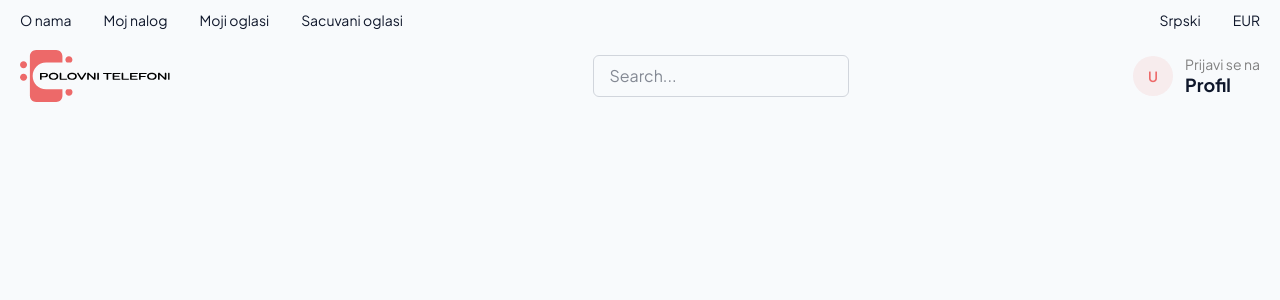
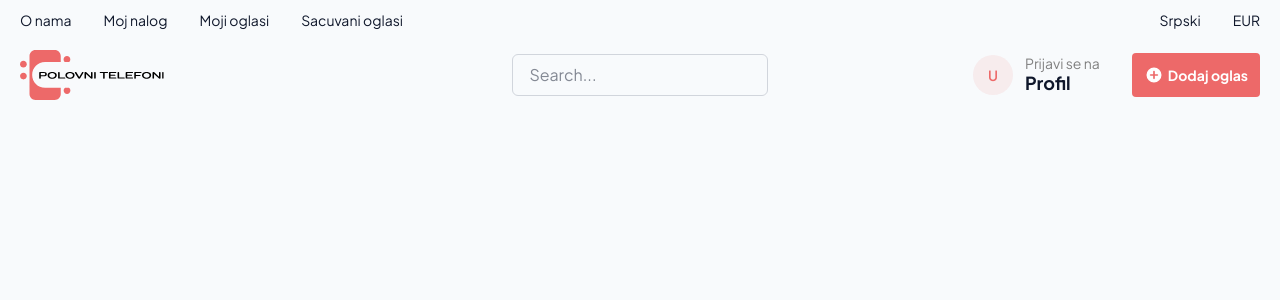
Before and after one commit to lekeee/polovnitelefoni-frontend, a Next.js app: page / in a window 1280 px wide. Shown: the top 300 px of the page. Built offline with nearby package versions, Linux system fonts and the light colour scheme.

Commit message:
Refactor Navbar to include PrimaryButton for adding listings and adjust logo dimensions

```diff
--- a/components/common/Navbar.tsx
+++ b/components/common/Navbar.tsx
@@ -1,6 +1,8 @@
 import Image from "next/image";
 import Link from "next/link";
 import UserAvatar from "../ui/UserAvatar";
+import PrimaryButton from "../ui/PrimaryButton";
+import { PlusCircle } from "lucide-react";
 
 export default function Navbar() {
     return <nav className="w-full max-w-7xl mx-auto flex flex-col items-center justify-between py-0 px-5">
@@ -20,13 +22,14 @@ export default function Navbar() {
         <div className="flex justify-between items-center py-2.5 w-full">
             <div className="w-72">
                 <Link href="/" className="w-36 h-12">
-                    <Image src="/polovnitelefoni-logo.svg" alt="Logo" height={50} width={150} />
+                    <Image src="/polovnitelefoni-logo.svg" alt="Logo" height={50} width={143.75} />
                 </Link>
             </div>
             <div>
                 <input type="text" placeholder="Search..." className="border border-gray-300 rounded-md px-4 py-2 w-64" />
             </div>
-            <Link href="/login" className="flex">
+            <div className="flex items-center gap-8">
+                <Link href="/login" className="flex items-center gap-4">
                     <div className="flex items-center gap-3">
                         <UserAvatar />
                         <div className="flex flex-col items-start">
@@ -35,6 +38,11 @@ export default function Navbar() {
                         </div>
                     </div>
                 </Link>
+                <div>
+                    <PrimaryButton href="/login" text="Dodaj oglas" icon={PlusCircle} />
+                </div>
+
+            </div>
         </div>
     </nav >
 }
--- a/components/ui/PrimaryButton.tsx
+++ b/components/ui/PrimaryButton.tsx
@@ -1,14 +1,16 @@
 import Link from "next/link";
-import { PlusCircle } from "lucide-react";
+import { LucideIcon } from "lucide-react";
 
 type Props = {
     href: string;
     text: string;
+    icon?: LucideIcon;
 };
 
-export default function PrimaryButton({ href, text }: Props) {
+export default function PrimaryButton({ href, text, icon }: Props) {
+    const IconComponent = icon;
     return <Link href={href ?? "#"} className="p-3 text-sm flex gap-1 font-bold text-white bg-primary rounded-sm hover:bg-[#DA5A5A] duration-300">
-        <PlusCircle className="text-primary fill-white w-5 h-5" />
+        {IconComponent ? <IconComponent className="text-primary fill-white w-5 h-5" /> : null}
         {text}
     </Link>
 }
```
Lines whose indentation alone changed are shown as unchanged.
